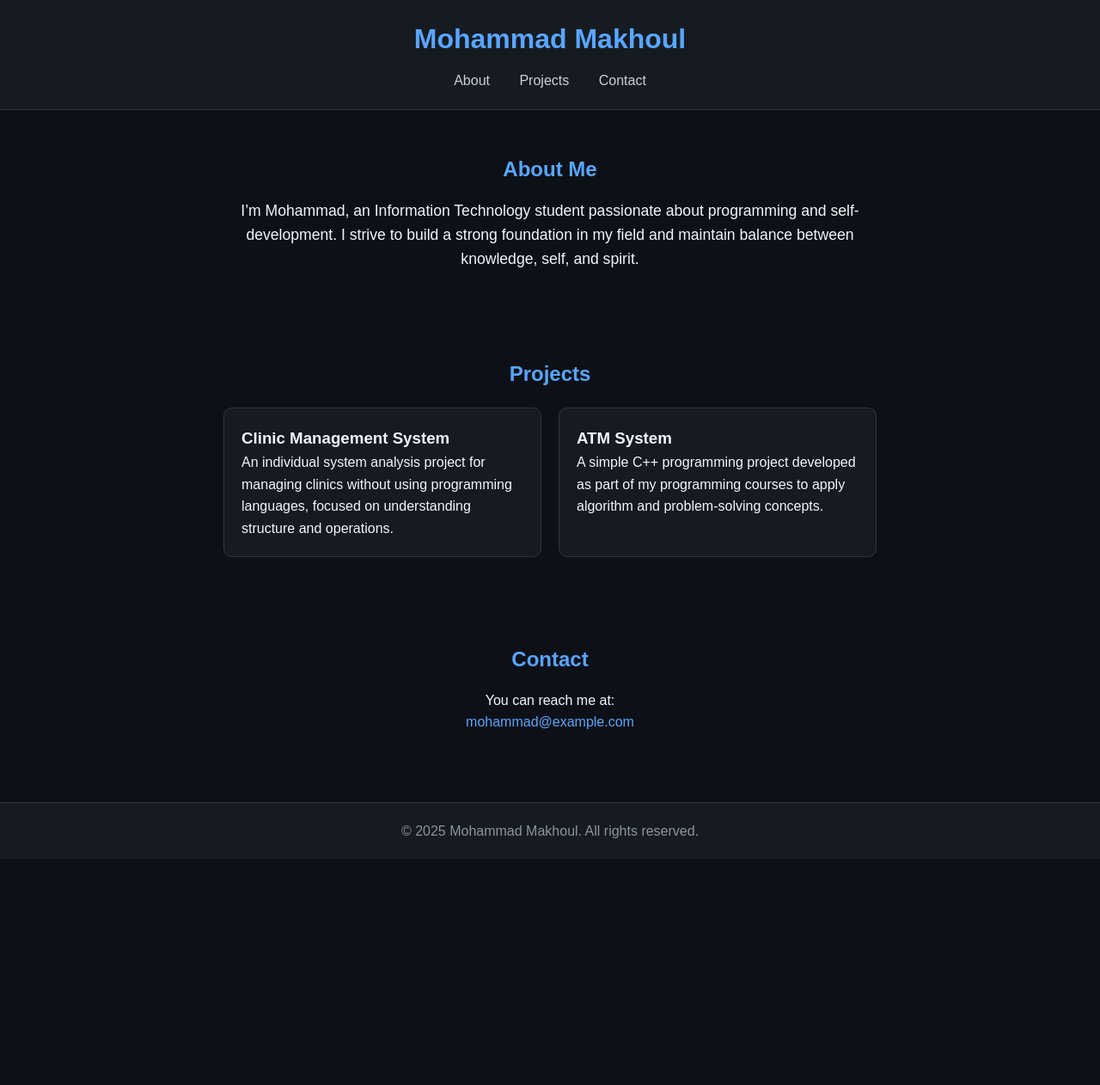
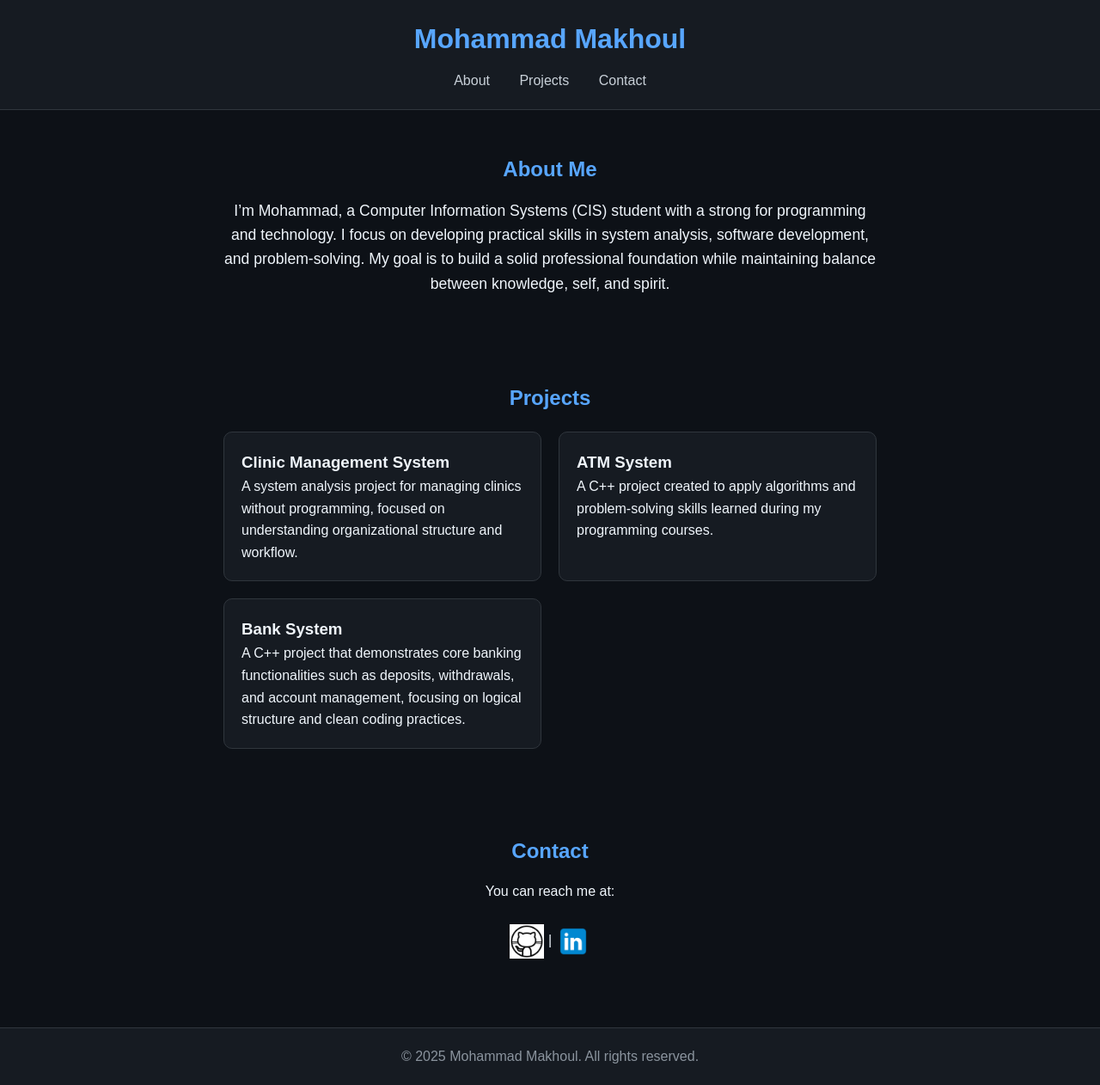
Before and after one commit to MohammadMakhoul/Web2, a plain HTML site: page Lap 1 14.10/index.html in a window 1280 px wide. Shown: the whole page at 86% size. Before the commit the page ends 999 px from the top, so only its background shows below. Drawn offline with Linux system fonts and the light colour scheme.

Commit message:
New Edit

```diff
--- a/Lap 1 14.10/index.html
+++ b/Lap 1 14.10/index.html
@@ -3,7 +3,7 @@
 <head>
 <meta charset="UTF-8" />
 <meta name="viewport" content="width=device-width, initial-scale=1.0" />
-<title>Mohammad Makhoul - Portfolio</title>
+<title>Mohammad Makhoul</title>
 <link rel="stylesheet" href="style.css">
 </head>
 <body>
@@ -19,8 +19,9 @@
     <section id="about">
         <h2>About Me</h2>
         <p style="text-align:center; font-size:1.1rem;">
-            I’m Mohammad, an Information Technology student passionate about programming and self-development.
-            I strive to build a strong foundation in my field and maintain balance between knowledge, self, and spirit.
+I’m Mohammad, a Computer Information Systems (CIS) student with a strong for programming and technology.
+    I focus on developing practical skills in system analysis, software development, and problem-solving.
+    My goal is to build a solid professional foundation while maintaining balance between knowledge, self, and spirit.
         </p>
     </section>
 
@@ -29,12 +30,17 @@
             <div class="projects">
             <div class="project">
                 <h3>Clinic Management System</h3>
-            <p>An individual system analysis project for managing clinics without using programming languages, focused on understanding structure and operations.</p>
+            <p>A system analysis project for managing clinics without programming, focused on understanding organizational structure and workflow.</p>
             </div>
         <div class="project">
         <h3>ATM System</h3>
-            <p>A simple C++ programming project developed as part of my programming courses to apply algorithm and problem-solving concepts.</p>
+            <p>A C++ project created to apply algorithms and problem-solving skills learned during my programming courses.</p>
             </div>
+                    <div class="project">
+        <h3>Bank System</h3>
+            <p>A C++ project that demonstrates core banking functionalities such as deposits, withdrawals, and account management, focusing on logical structure and clean coding practices.</p>
+            </div>
+
     </div>
     </section>
 
@@ -42,8 +48,9 @@
         <h2>Contact</h2>
             <p style="text-align:center;">
                 You can reach me at:
-                <br />
-                <a href="mailto:mohammad@example.com" class="contact-link">mohammad@example.com</a>
+                <br><br>
+<a href="https://github.com/MohammadMakhoul" target="_blank"><img src="photo/icons8-github.gif" alt="github"></a> |
+<a href="https://www.linkedin.com/in/mohammad-makhoul-0a17662a7/" target="_blank"><img src="photo/icons8-linkedin-50.png" alt="linkedin"></a>
             </p>
     </section>
 
--- a/Lap 1 14.10/style.css
+++ b/Lap 1 14.10/style.css
@@ -71,6 +71,11 @@
     transition: transform 0.3s;
     }
 
+    section img:hover
+    {
+    transform: scale(1.05);
+    }
+
     .project:hover
     {
     transform: scale(1.03);
@@ -91,3 +96,15 @@
     color: #58a6ff;
     text-decoration: none;
     }
+
+    #contact img
+    {
+    width: 40px;
+    vertical-align: middle;
+    transition: transform 0.3s;
+    }
+
+#contact img:hover
+    {
+    transform: scale(1.2);
+    }
```
Also changed, not shown: Lap 1 14.10/photo/icons8-github.gif (added), Lap 1 14.10/photo/icons8-linkedin-50.png (added).
